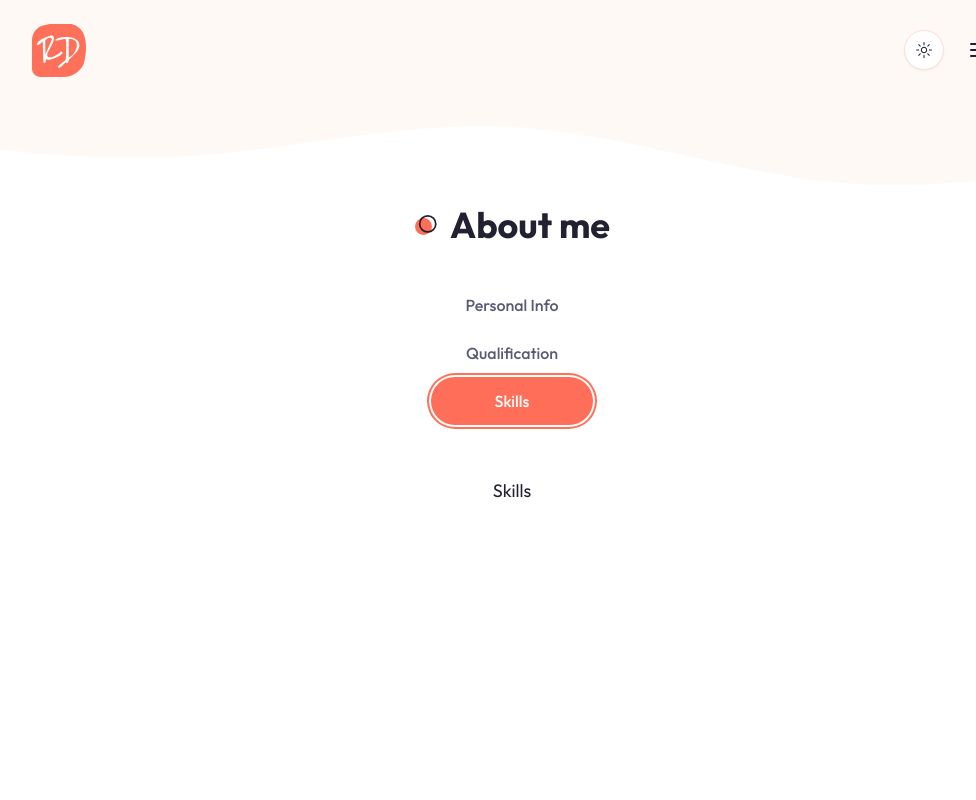
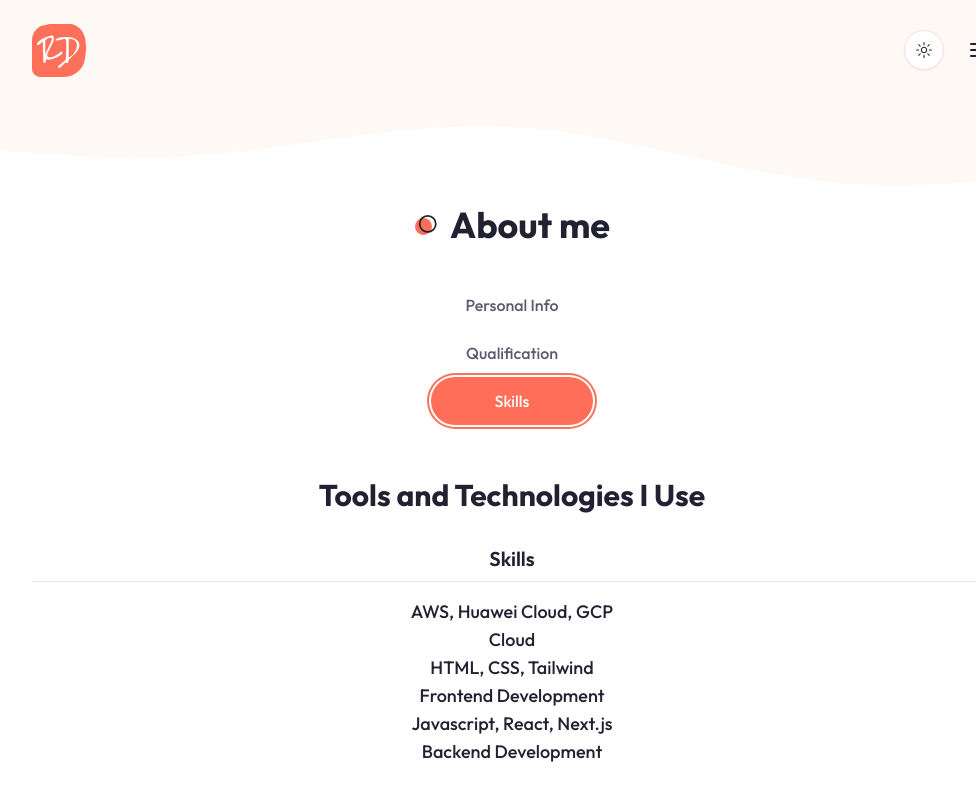
Before and after one commit to asifichy/Web_Portfolio, a Next.js app: page / in a window 1280 px wide. Both pictures are taken after a click on the tab "Skills". Shown: the part 636-1436 px from the top of the page, without its empty margins (128-1104 px from the left). Built offline with nearby package versions, Linux system fonts and the light colour scheme.

Commit message:
about section added and service file added

```diff
--- a/components/About.jsx
+++ b/components/About.jsx
@@ -15,6 +15,7 @@ import {
   University,
   Table
 } from "lucide-react";
+import { get } from "react-hook-form";
 
 const infoData = [
   {
@@ -81,12 +82,12 @@ const qualificationData = [
   }
 ];
 
-const skillsData = [
+const skillData = [
   {
     title: "skills",
     data: [
       {
-        name: "AWS, Huawei"
+        name: "AWS, Huawei Cloud, GCP"
       },
       {
         name: "Cloud"
@@ -109,16 +110,23 @@ const skillsData = [
     title: "tools",
     data: [
       {
-        imgPath: "/public/images/html.png"
+        imgPath: "/images/html.png"
       },
       {
-        imgPath: "/public/images/css.png"
+        imgPath: "/images/css.png"
       },
       {
-        imgPath: "/public/images/js.png"
+        imgPath: "/images/js.png"
+      },
+
+      {
+        imgPath: "/images/java.png"
       },
       {
-        imgPath: "/public/images/php.png"
+        imgPath: "/images/python.png"
+      },
+      {
+        imgPath: "/images/php.png"
       }
     ]
   }
@@ -281,7 +289,57 @@ const About = () => {
                 </TabsContent>
                 {/* skill info */}
                 <TabsContent value="skills">
-                  <div className="text-center xl:text-left">Skills</div>
+                  <div className="text-center xl:text-left">
+                    <h3 className="h3 mb-8">Tools and Technologies I Use</h3>
+                    {/* skill */}
+                    <div className="mb-16">
+                      <h4 className="text-xl font-semibold mb-2">Skills</h4>
+                      <div className="border-b border-border mb-4" />
+                      {/* skill list */}
+                      <div>
+                        {getData(
+                          skillData,
+                          "skills"
+                        ).data.map((item, index) => {
+                          const { name } = item;
+                          return (
+                            <div
+                              className="w-2/4 text-center xl:text-left mx-auto xl:mx-0"
+                              key={index}
+                            >
+                              <div className="font-medium">
+                                {name}
+                              </div>
+                            </div>
+                          );
+                        })}
+                      </div>
+                    </div>
+                    {/* tools */}
+                    <div>
+                      <h4 className="text-xl font-semibold mb-2 xl:text-left">
+                        Tools
+                      </h4>
+                      <div className="border-b border-border mb-4" />
+                      {/* tool list */}
+                      <div className="flex gap-x-8 justify-center xl:justify-start">
+                        {getData(skillData, "tools").data.map((item, index) => {
+                          const { imgPath } = item;
+                          return (
+                            <div key={index}>
+                              <Image
+                                src={imgPath}
+                                width={48}
+                                height={48}
+                                alt="tool"
+                                priority
+                              />
+                            </div>
+                          );
+                        })}
+                      </div>
+                    </div>
+                  </div>
                 </TabsContent>
                 <TabsContent />
               </div>
--- /dev/null
+++ b/components/Services.jsx
@@ -0,0 +1,9 @@
+import React from 'react'
+
+const Services = () => {
+  return (
+    <div>Services</div>
+  )
+}
+
+export default Services
```
